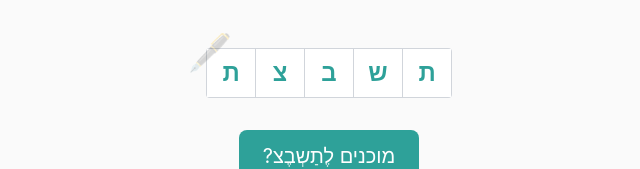
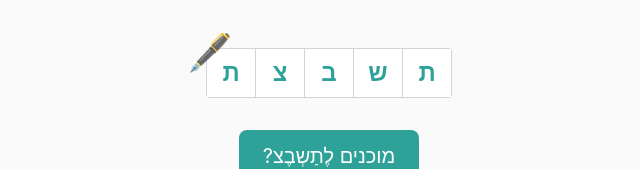
Before and after one commit to dotanrs/tashbezet, a React (Create React App) app: page / in a window 1280 px wide. Shown: the top 169 px of the page, without its empty margins (311-951 px from the left). Built offline with nearby package versions, Linux system fonts and the light colour scheme.

Commit message:
Tiny tweaks in big things

```diff
--- a/src/components/CrosswordGrid.tsx
+++ b/src/components/CrosswordGrid.tsx
@@ -57,7 +57,7 @@ const CrosswordGrid: React.FC<CrosswordGridProps> = ({
   const displayToLogicalCol = (displayCol: number) => 4 - displayCol;
 
   return (
-    <div className="grid grid-cols-5 gap-0 border border-gray-800 w-full">
+    <div className="grid grid-cols-5 gap-0 border-[0.5px] border-gray-800 w-full">
       {userGrid.map((row, rowIndex) => (
         row.map((_, displayColIndex) => {
           const colIndex = displayToLogicalCol(displayColIndex);
--- a/src/crossword-puzzle.tsx
+++ b/src/crossword-puzzle.tsx
@@ -519,7 +519,7 @@ const CrosswordPuzzle = () => {
       <div className={`${titleDesign(gameStarted)}`}>
         <h1 className="mb-8 select-none" style={{ direction: 'rtl' }}>
           <div className="relative">
-            <div className="absolute left-[-20px] top-[-20px] w-12 aspect-square flex items-center justify-center text-4xl opacity-20">
+            <div className="absolute left-[-20px] top-[-20px] w-12 aspect-square flex items-center justify-center text-4xl opacity-80">
               🖋️
             </div>
             <div className="grid grid-flow-col gap-[1px] bg-gray-300 p-[1px] rounded">
```
